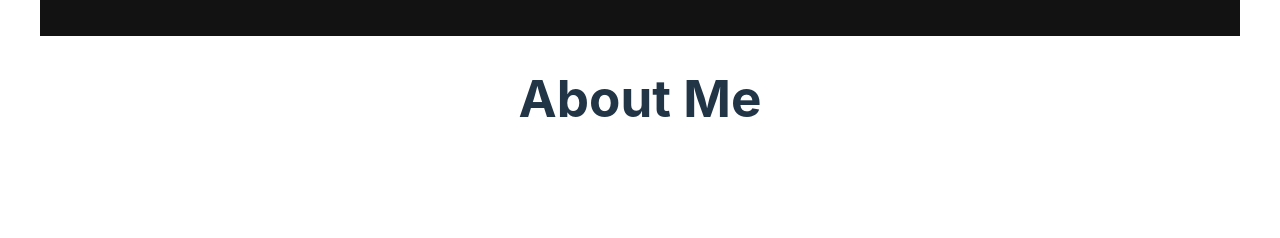
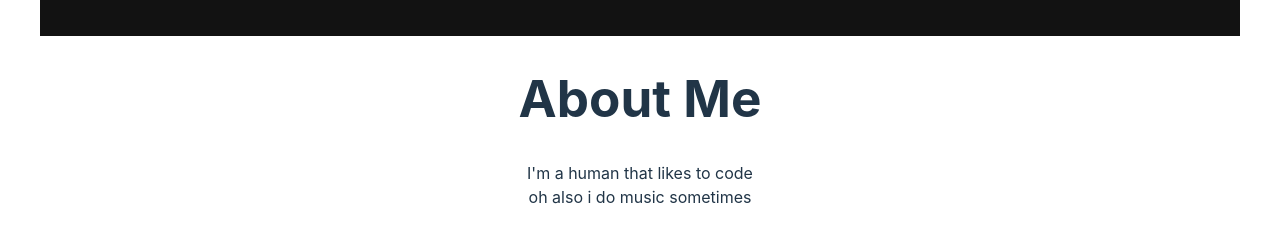
Before and after one commit to user04f8/user04f8.github.io, a React (Vite) app in the folder vite-src/: page / in a window 1280 px wide. Shown: the part 1004-1242 px from the top of the page. Before the commit the page ends 1197 px from the top, so only its background shows below. Built offline with nearby package versions, Linux system fonts and the light colour scheme.

Commit message:
test new deployment plus misc css refinement

```diff
--- a/vite-src/package.json
+++ b/vite-src/package.json
@@ -5,7 +5,7 @@
   "type": "module",
   "scripts": {
     "dev": "vite",
-    "build": "tsc -b && vite build",
+    "build": "tsc -b && vite build && cp dist/index.html dist/404.html",
     "predeploy": "npm run build",
     "deploy": "gh-pages -d dist",
     "lint": "eslint .",
--- a/vite-src/src/App.css
+++ b/vite-src/src/App.css
@@ -1,27 +1,11 @@
+/* App.css */
 #root {
-  max-width: 1280px; /* Keeps the page width constrained to a reasonable size */
+  /* Remove padding and text-align */
+  max-width: 1280px;
   margin: 0 auto;
+}
+
+.main-content {
   padding: 2rem;
   text-align: center;
 }
-
-.card {
-  padding: 2em;
-}
-
-/* Additional layout handling */
-.cards-container {
-  display: flex;
-  flex-direction: column;
-  align-items: center;
-  padding: 40px 20px;
-  background-color: #121212;
-  min-height: 100vh;
-  color: #fff;
-}
-
-@media (min-width: 768px) {
-  .cards-container {
-    padding: 60px 100px;
-  }
-}
--- a/vite-src/src/App.tsx
+++ b/vite-src/src/App.tsx
@@ -9,25 +9,21 @@ import AboutMe from './pages/AboutMe';
 // import Contact from './pages/Contact';
 import Assignments from './pages/Assignments';
 
+// App.tsx
 function App() {
   return (
     <Router>
       <Navbar />
-      <Cards />
-      <Routes>
-        <Route path="/" element={<AboutMe />} />
-        {/* <Route path="/work-experience" element={<WorkExperience />} />
-        <Route path="/projects" element={<Projects />} />
-        <Route path="/contact" element={<Contact />} /> */}
-        <Route path="/assignments" element={<Assignments />} />
-      </Routes>
+      <div className="main-content">
+        <Cards />
+        <Routes>
+          <Route path="/" element={<AboutMe />} />
+          {/* TODO: other routes */}
+          <Route path="/assignments" element={<Assignments />} />
+        </Routes>
+      </div>
     </Router>
   );
-  // return (
-  //   <>
-  //     <Cards />
-  //   </>
-  // )
 }
 
-export default App
+export default App;
--- a/vite-src/src/pages/AboutMe.tsx
+++ b/vite-src/src/pages/AboutMe.tsx
@@ -4,7 +4,10 @@ function AboutMe() {
   return (
     <div className="about-me">
       <h1>About Me</h1>
-      {/* Your content goes here */}
+      I'm a human that likes to code
+        <br/>
+      oh also i do music sometimes
+      {/* TODO */}
     </div>
   );
 }
--- a/vite-src/src/pages/Assignments.tsx
+++ b/vite-src/src/pages/Assignments.tsx
@@ -11,7 +11,6 @@ function Assignments() {
         </p>
         <a href="https://github.com/user04f8/nbclark-assignment-0">Github Link</a>
       </div>
-      {/* Add more assignments as needed */}
     </div>
   );
 }
```
Also changed, not shown: vite-src/src/components/Cards.css (+4 -4 lines).
